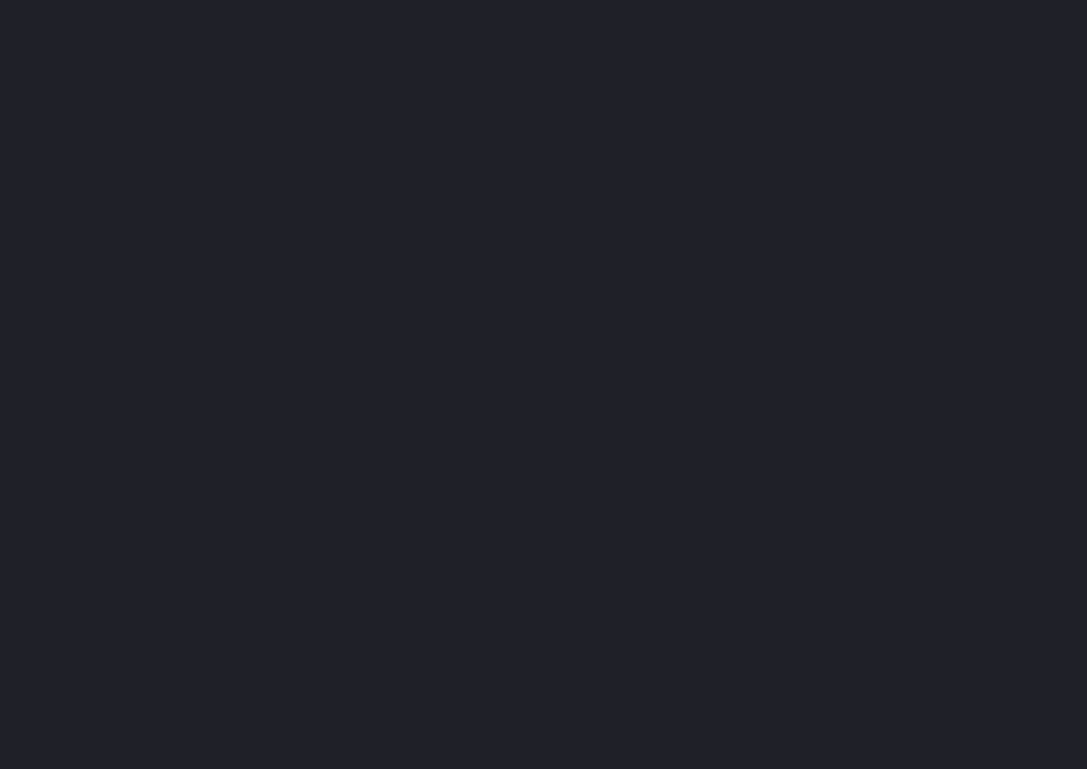
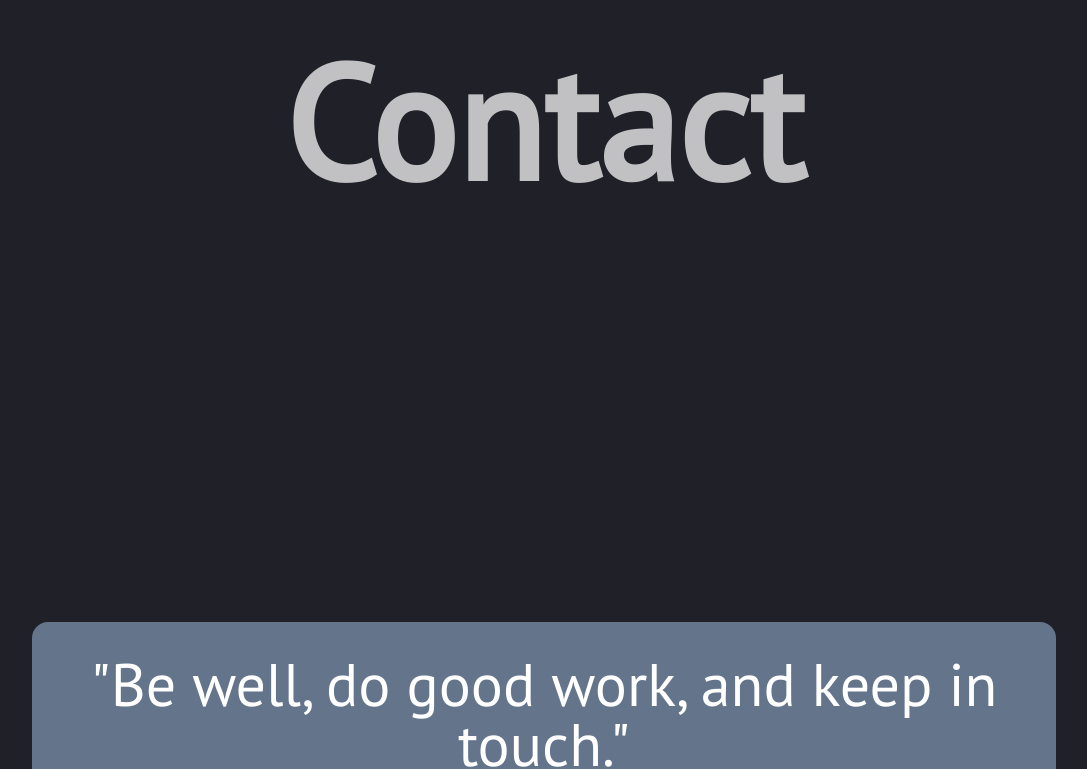
Before and after one commit to Jemeni11/Portfolio, a Next.js app: page /contact in a window 1280 px wide. Shown: the part 328-1097 px from the top of the page, without its empty margins (96-1183 px from the left). Before the commit the page ends 800 px from the top, so only its background shows below. Built offline with nearby package versions, Linux system fonts and the light colour scheme.

Commit message:
feat(contact.tsx): Imported the **PageTemplate** component, removed the head import, added a quote, imported contact data from the data folder and completed the page
BREAKING CHANGE:

```diff
--- a/pages/contact.tsx
+++ b/pages/contact.tsx
@@ -1,14 +1,53 @@
-import Head from "next/head";
+import PageTemplate from "@/components/PageTemplate";
+import Quote from "@/components/Quote";
+import { contacts } from "@/data/contact";
 
 const Contact = () => {
   return (
-    <>
-      <Head>
-        <meta name="description" content="How to contact Emmanuel Jemeni" />
-        <title>Contact | Emmanuel Jemeni</title>
-      </Head>
-      <h1>Contact</h1>
-    </>
+    <PageTemplate
+      metaContent="How to contact Emmanuel Jemeni"
+      metaTitle="Contact | Emmanuel Jemeni"
+      pageSectionTitle="Contact"
+    >
+      <section>
+        <Quote
+          author="Garrison Keillor"
+          quote="Be well, do good work, and keep in touch."
+          cite_link="https://quotefancy.com/quote/1011786/Garrison-Keillor-Be-well-do-good-work-and-keep-in-touch"
+        />
+      </section>
+      {["Social Media", "Email", "Instant Messaging", "Communities"].map(
+        (category) => (
+          <section key={category} className="my-6">
+            <p className="text-left ml-[10%] text-5xl">{category}</p>
+            <div className="grid justify-items-center grid-cols-[repeat(auto-fit,_minmax(12rem,_1fr))] gap-x-4 gap-y-8 my-8 mx-0">
+              {contacts
+                .filter((contact) => contact.category === category)
+                .map((contact, index) => (
+                  <div
+                    key={`${index}__${contact.category}__${contact.name}`}
+                    className="flex items-center rounded py-6 px-3"
+                  >
+                    <div className="flex justify-center">
+                      <contact.image
+                        size="50%"
+                        title={contact.image_attribution || contact.name}
+                      />
+                    </div>
+                    <div className="text-4xl text-center">
+                      <p className=" underline-offset-[16px] transition-underline-offset ease-in-out duration-200 hover:underline hover:underline-offset-8">
+                        <a href={contact.url} target="_blank">
+                          {contact.name}
+                        </a>
+                      </p>
+                    </div>
+                  </div>
+                ))}
+            </div>
+          </section>
+        )
+      )}
+    </PageTemplate>
   );
 };
 
```
